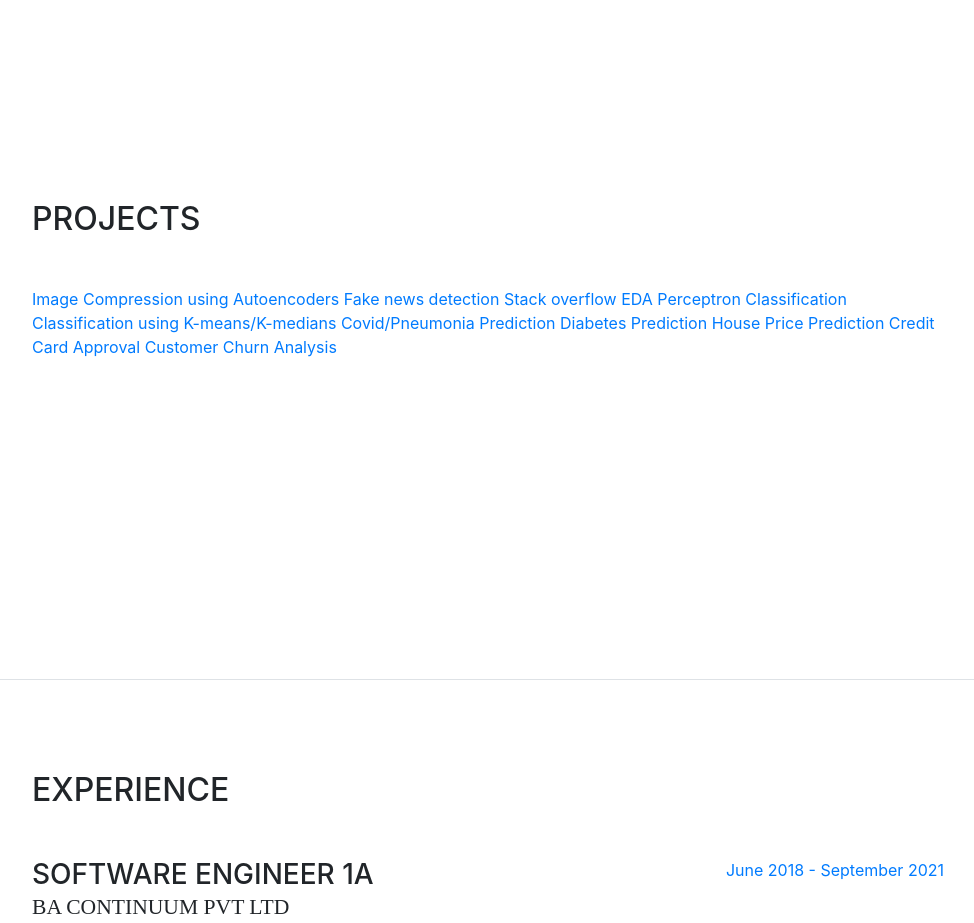
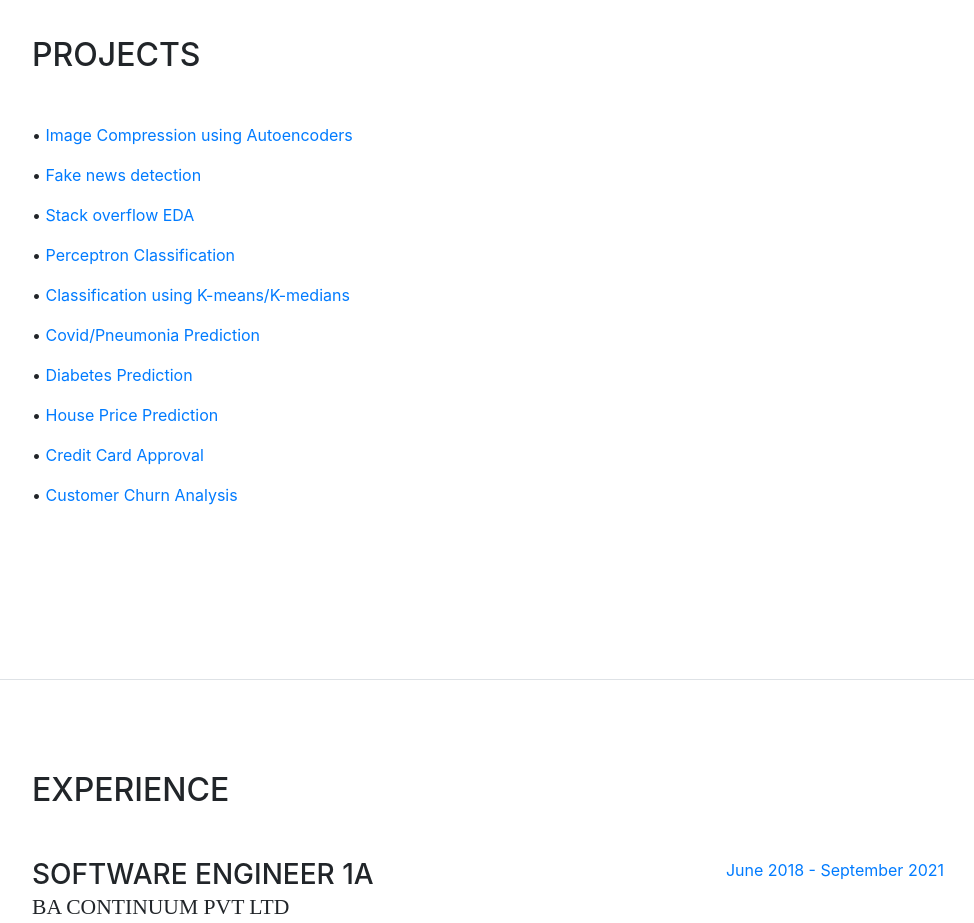
Before and after one commit to rizwan-neo/rizwan-neo.github.io, a website with bundled scripts: page index.html in a window 1280 px wide. Shown: the part 920-1843 px from the top of the page, without its empty margins (288-1262 px from the left). Built offline with nearby package versions, Linux system fonts and the light colour scheme; a web font is replaced by a local one.

Commit message:
Update index.html

```diff
--- a/index.html
+++ b/index.html
@@ -71,7 +71,7 @@
           </div>
           <p class="mb-5">I am experienced software engineer with over 3 years of experience in Appian, SQL and Agile methodology. I'm also very passionate about Data science/Machine learning projects and I'm equiped with knowledge on Python, AWS cloud, Tensorflow and computer vision concepts.</p>
           <ul class="list-inline list-social-icons mb-0">
-              <a href="https://www.linkedin.com/in/rizwanahamed96/">
+              <a href="https://www.linkedin.com/in/rizwanahamed96/" target="_blank">
                 <span class="fa-stack fa-lg">
                   <i class="fa fa-circle fa-stack-2x"></i>
                   <i class="fa fa-linkedin fa-stack-1x fa-inverse"></i>
@@ -79,7 +79,7 @@
               </a>
             </li>
             <li class="list-inline-item">
-              <a href="https://github.com/rizwan-neo">
+              <a href="https://github.com/rizwan-neo" target="_blank">
                 <span class="fa-stack fa-lg">
                   <i class="fa fa-circle fa-stack-2x"></i>
                   <i class="fa fa-github fa-stack-1x fa-inverse"></i>
@@ -93,16 +93,16 @@
 	  <section class="resume-section p-3 p-lg-5 d-flex flex-column" id="Projects">
         <div class="my-auto">
           <h2 class="mb-5">Projects</h2>
-			<a href="https://github.com/rizwan-neo/Image_compression_using_Autoencoders">Image Compression using Autoencoders</a>
-			<a href="https://gitfront.io/r/rizwan-neo/4ZLU4xoBnFp2/Fake-news-detection/">Fake news detection</a>
-			<a href="https://gitfront.io/r/rizwan-neo/BFUvqCt3fkFQ/Stack-Overflow-EDA/">Stack overflow EDA</a>
-			<a href="https://gitfront.io/r/rizwan-neo/aMiXNpdmsgKh/Perceptron-Classification/">Perceptron Classification</a>
-			<a href="https://gitfront.io/r/rizwan-neo/ZrXyDrDNx31N/K-Means-Median-Classification/">Classification using K-means/K-medians</a>
-			<a href="https://gitfront.io/r/rizwan-neo/4x4n7u9VQNbN/Covid-Pneumonia-Prediction/">Covid/Pneumonia Prediction</a>
-			<a href="https://gitfront.io/r/rizwan-neo/s1ueMz8dxFZh/Diabetes-Prediction/">Diabetes Prediction</a>
-			<a href="https://gitfront.io/r/rizwan-neo/gBHunWue25qB/House-Price-Prediction/">House Price Prediction</a>
-			<a href="https://gitfront.io/r/rizwan-neo/HfhbbFE7wzz7/Credit-Card-Approval/">Credit Card Approval</a>
-			<a href="https://gitfront.io/r/rizwan-neo/Jj6WaJwKcvs7/Customer-Churn-Prediction/">Customer Churn Analysis</a>
+			<p>&#x2022; <a href="https://github.com/rizwan-neo/Image_compression_using_Autoencoders" target="_blank">Image Compression using Autoencoders</a> </p>
+			<p>&#x2022; <a href="https://gitfront.io/r/rizwan-neo/4ZLU4xoBnFp2/Fake-news-detection/" target="_blank">Fake news detection</a> </p>
+			<p>&#x2022; <a href="https://gitfront.io/r/rizwan-neo/BFUvqCt3fkFQ/Stack-Overflow-EDA/" target="_blank">Stack overflow EDA</a> </p>
+			<p>&#x2022; <a href="https://gitfront.io/r/rizwan-neo/aMiXNpdmsgKh/Perceptron-Classification/" target="_blank">Perceptron Classification</a> </p>
+			<p>&#x2022; <a href="https://gitfront.io/r/rizwan-neo/ZrXyDrDNx31N/K-Means-Median-Classification/" target="_blank">Classification using K-means/K-medians</a> </p>
+			<p>&#x2022; <a href="https://gitfront.io/r/rizwan-neo/4x4n7u9VQNbN/Covid-Pneumonia-Prediction/" target="_blank">Covid/Pneumonia Prediction</a> </p>
+			<p>&#x2022; <a href="https://gitfront.io/r/rizwan-neo/s1ueMz8dxFZh/Diabetes-Prediction/" target="_blank">Diabetes Prediction</a> </p>
+			<p>&#x2022; <a href="https://gitfront.io/r/rizwan-neo/gBHunWue25qB/House-Price-Prediction/" target="_blank">House Price Prediction</a> </p>
+			<p>&#x2022; <a href="https://gitfront.io/r/rizwan-neo/HfhbbFE7wzz7/Credit-Card-Approval/" target="_blank">Credit Card Approval</a> </p>
+			<p>&#x2022; <a href="https://gitfront.io/r/rizwan-neo/Jj6WaJwKcvs7/Customer-Churn-Prediction/" target="_blank">Customer Churn Analysis</a> </p>
         </div>
       </section>
 
```
